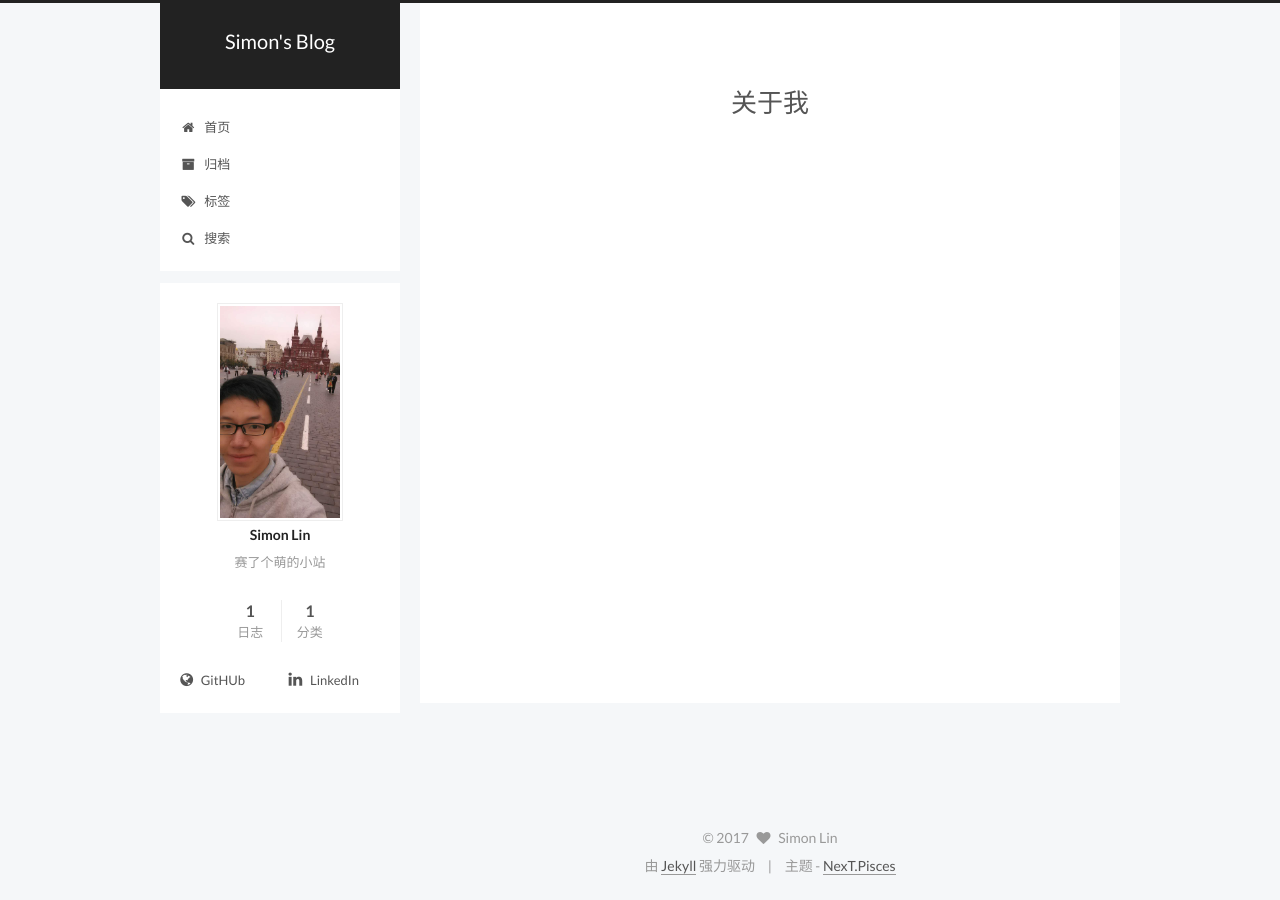
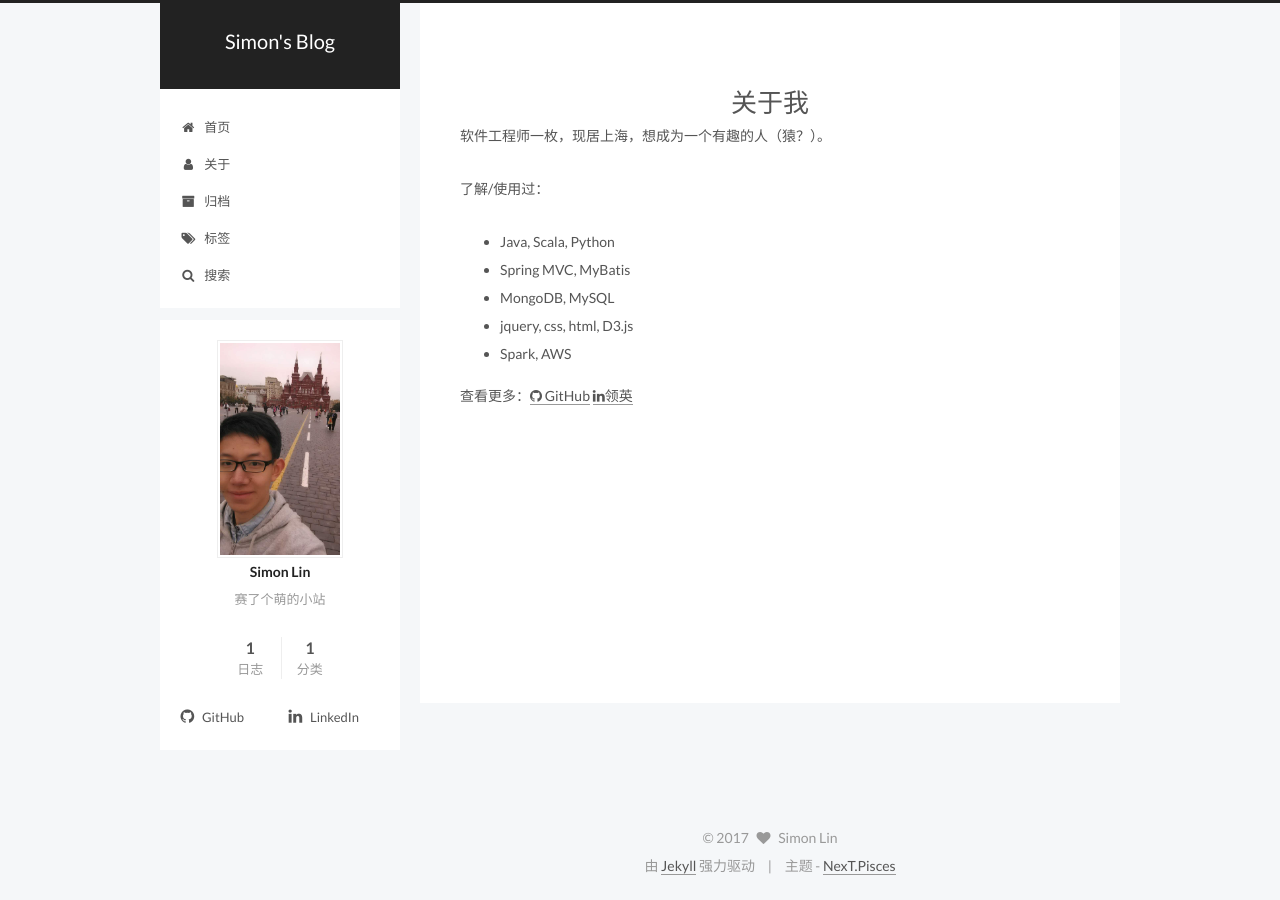
Before and after one commit to lsm2333/lsm2333.github.com, a Jekyll site: the page built from about/index.md, in a window 1280 px wide. Built offline with Jekyll 4.4.1, drawn with Linux system fonts in a browser that asks for light colours; comment, search, counter and statistics services are not loaded.

Commit message:
1.enable disqus;2.update about me page

```diff
--- a/_config.yml
+++ b/_config.yml
@@ -118,7 +118,7 @@ index_with_subtitle: false
 menu:
   home: /
   #categories: /categories/
-  #about: /about/
+  about: /about/
   archives: /archives/
   tags: /tags/
   #sitemap: /sitemap.xml
@@ -213,7 +213,7 @@ font:
 # Key is the link label showing to end users.
 # Value is the target link (E.g. GitHub: https://github.com/iissnan)
 social:
-  GitHUb: https://github.com/lsm2333
+  GitHub: https://github.com/lsm2333
   LinkedIn: https://www.linkedin.com/in/simon-lin-bio
 
 # Social Links Icons
@@ -380,8 +380,8 @@ han: false
 
 # Disqus
 disqus:
-  enable: false
-  shortname:
+  enable: true
+  shortname: simon-lin
   count: true
   # hide comments (visitors need to click to load the comments)
   # count need to be false when hide is true
--- a/about/index.md
+++ b/about/index.md
@@ -2,3 +2,14 @@
 title: 关于我
 layout: page
 ---
+软件工程师一枚，现居上海，想成为一个有趣的人（猿？）。
+
+了解/使用过：
+- Java, Scala, Python
+- Spring MVC, MyBatis
+- MongoDB, MySQL
+- jquery, css, html, D3.js
+- Spark, AWS
+
+查看更多：[<i class="fa fa-github" aria-hidden="true"></i> GitHub](https://github.com/lsm2333)
+[<i class="fa fa-linkedin" aria-hidden="true"></i>领英](https://www.linkedin.com/in/simon-lin-bio)
```
